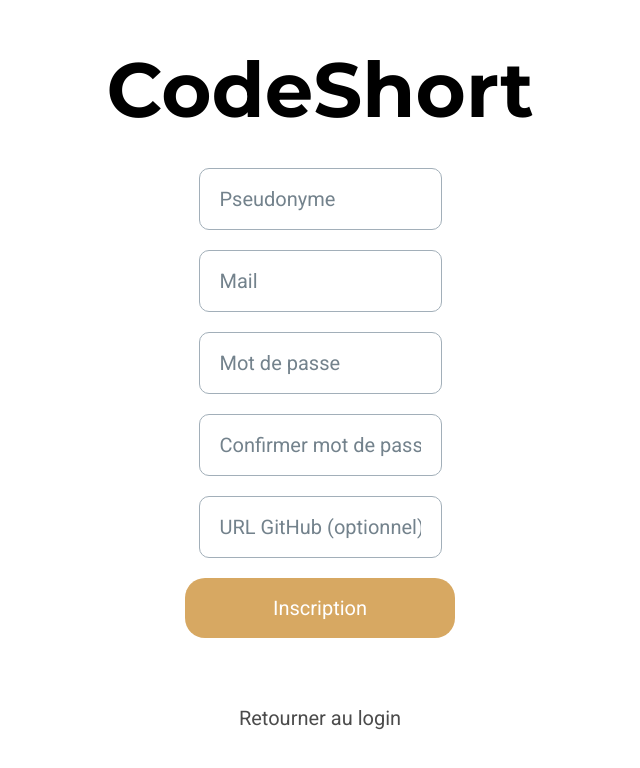
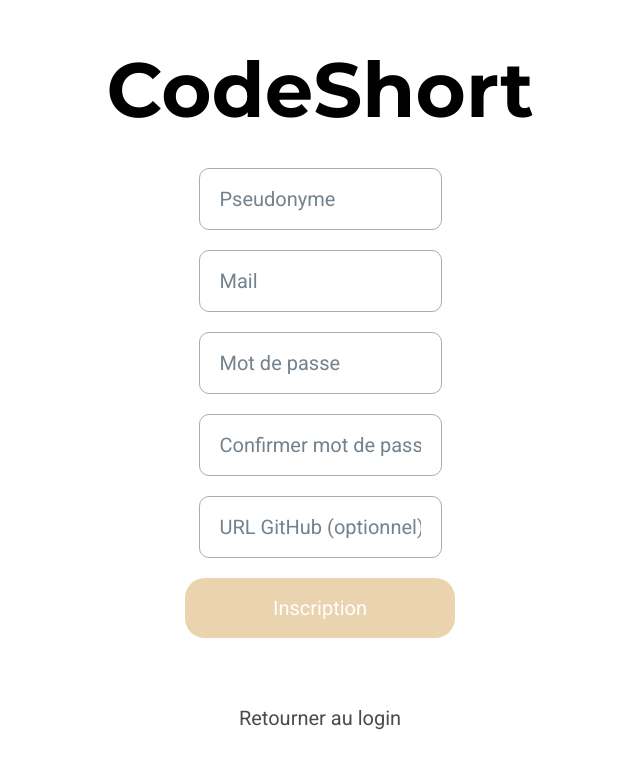
Before and after one commit to univ-smb-m1-isc-2022/codeshort-front, an Angular app: page /register in a window 1280 px wide. Shown: the top 768 px of the page, without its empty margins (320-960 px from the left). Built offline with nearby package versions, Linux system fonts and the light colour scheme.

Commit message:
[ + ] security on register

```diff
--- a/src/app/app.module.ts
+++ b/src/app/app.module.ts
@@ -18,6 +18,7 @@ import { ProfilCardComponent } from './components/profil-card/profil-card.compon
 import { CommentComponent } from './components/comment/comment.component';
 import { CommentItemComponent } from './components/comment-item/comment-item.component';
 import { ExpiredTokenInterceptor } from './interceptors/expired-token-interceptor';
+import { ReactiveFormsModule } from '@angular/forms';
 
 @NgModule({
   declarations: [
@@ -38,6 +39,7 @@ import { ExpiredTokenInterceptor } from './interceptors/expired-token-intercepto
     AppRoutingModule,
     BrowserAnimationsModule,
     FormsModule,
+    ReactiveFormsModule,
     HttpClientModule
   ],
   providers: [
--- a/src/app/components/register/register.component.html
+++ b/src/app/components/register/register.component.html
@@ -4,13 +4,13 @@
             <strong>CodeShort</strong>
         </div>
 
-        <form #registerForm= "ngForm" (ngSubmit)="onSubmitForm(registerForm)">
-            <input [(ngModel)]="username" type="text" id="username" name="username" placeholder="Pseudonyme" required>
-            <input [(ngModel)]="email" type="email" id="email" name="email" placeholder="Mail" required>
-            <input [(ngModel)]="password" type="password" id="password" name="password" placeholder="Mot de passe" required>
-            <input [(ngModel)]="userConfirmPassword" type="password" id="userConfirmPassword" name="userConfirmPassword" placeholder="Confirmer mot de passe" required>
-            <input [(ngModel)]="userGitHub" type="url" id="userGitHub" name="userGitHub" placeholder="URL GitHub (optionnel)">
-            <button type="submit" class="connection">Inscription</button>
+        <form [formGroup]="userRegister" (ngSubmit)="onSubmitForm()">
+            <input formControlName="username" [class.is-invalid] = "userRegister.get('username')?.invalid && userRegister.get('username')?.touched" type="text" id="username" name="username" placeholder="Pseudonyme" required>
+            <input formControlName="email" type="email" id="email" name="email" placeholder="Mail" required>
+            <input formControlName="password" type="password" id="password" name="password" placeholder="Mot de passe" required>
+            <input formControlName="userConfirmPassword" type="password" id="userConfirmPassword" name="userConfirmPassword" placeholder="Confirmer mot de passe" required>
+            <input formControlName="userGitHub" type="url" id="userGitHub" name="userGitHub" placeholder="URL GitHub (optionnel)">
+            <button [disabled]="!userRegister.valid" type="submit" class="connection">Inscription</button>
         </form>
 
         <div class="bottom">
--- a/src/app/components/register/register.component.ts
+++ b/src/app/components/register/register.component.ts
@@ -1,7 +1,8 @@
 import { Component } from '@angular/core';
-import { NgForm } from '@angular/forms';
+import { AbstractControl } from '@angular/forms';
 import { Router } from '@angular/router';
 import { AuthentificationService } from 'src/app/services/authentification.service';
+import { FormGroup, FormControl, Validators } from '@angular/forms';
 
 @Component({
   selector: 'app-register',
@@ -9,21 +10,38 @@ import { AuthentificationService } from 'src/app/services/authentification.servi
   styleUrls: ['./register.component.scss']
 })
 export class RegisterComponent {
-  username!: String;
-  email!: String;
-  password!: String;
-  userConfirmPassword!: String;
-  userGitHub!: String;
+  userRegister = new FormGroup({
+    username: new FormControl(
+      '', [Validators.required, Validators.pattern("^[A-Za-z][A-Za-z0-9_]{7,29}$")]
+    ),
+    email: new FormControl(
+      '', [Validators.required, Validators.pattern("^[a-z0-9._%+-]+@[a-z0-9.-]+\\.[a-z]{2,4}$")]
+    ),
+    password: new FormControl(
+      '', [Validators.required, Validators.pattern("^(?=.*[0-9])(?=.*[a-z]).{8,}$")]
+    ),
+    userConfirmPassword: new FormControl(''),
+    userGitHub: new FormControl(
+      '',[Validators.pattern("^(http(s?):\/\/)?(www\.)?github\.([a-z])+\/([A-Za-z0-9]{1,})+\/?$")]
+    )
+  }, {validators: this.passwordConfirming})
 
   constructor(private router: Router, private authenticationService: AuthentificationService) { }
 
-  onSubmitForm(form: NgForm) {
-    this.authenticationService.register(form.value).subscribe(data => {
-      localStorage.setItem('token',data.token);
-      localStorage.setItem('username',form.value.username);
-      this.authenticationService.setUser(form.value.username);
-      this.router.navigateByUrl('/home');
-    });
+  onSubmitForm() {
+    this.authenticationService.register(this.userRegister.value).subscribe(data => {
+      var username = this.userRegister.get('username')!.value;
+        localStorage.setItem('token',data.token);
+        localStorage.setItem('username',username!);
+        this.authenticationService.setUser(username!);
+        this.router.navigateByUrl('/home');
+      });
+  }
+
+  passwordConfirming(c: AbstractControl): any {
+    if (c.get('password')?.value !== c.get('userConfirmPassword')?.value) {
+      return { invalid: true }
+    }
   }
 
   goToLogin() : void {
```
